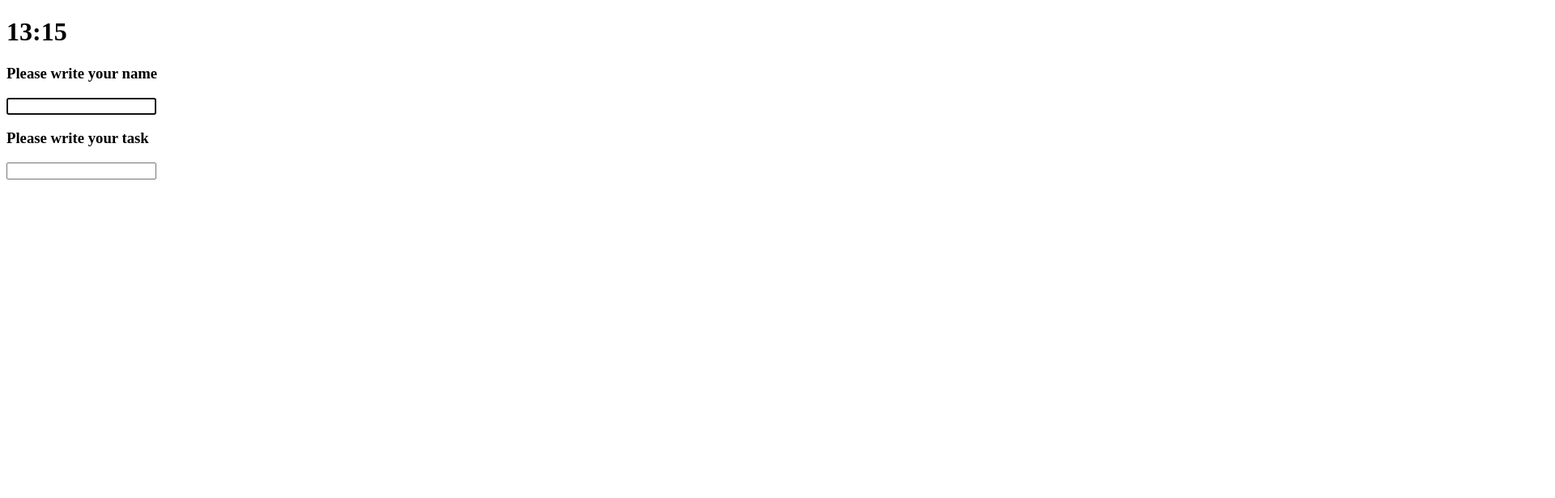
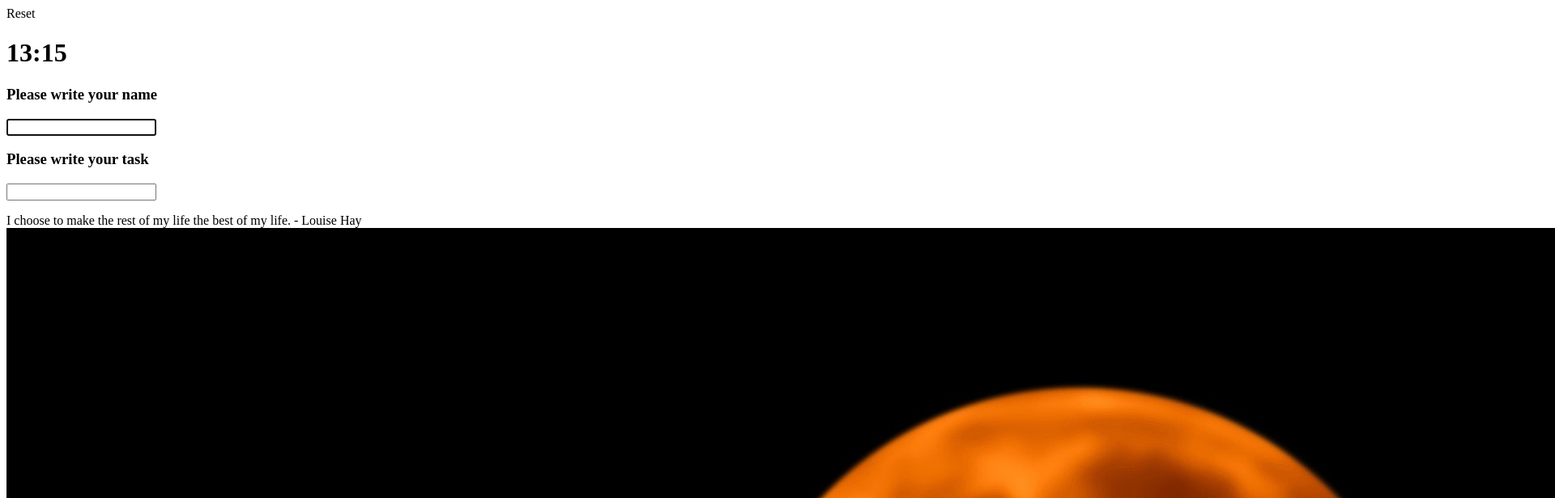
Before and after one commit to lookethis/lookethis.github.io, a plain HTML site: page index.html in a window 1280 px wide. Shown: the top 616 px of the page at 81% size, 1920 px wide, since content can reach past the window. Drawn offline with Linux system fonts and the light colour scheme.

Commit message:
[feat]create background,reset

```diff
--- /dev/null
+++ b/JS/background.js
@@ -0,0 +1,7 @@
+const images = ["rabbit.jpg", "swan.jpg", "cat.jpg", "squirrel.jpg"];
+const chosenImage = images[Math.floor(Math.random() * images.length)];
+
+const bgImage = document.createElement("img");
+bgImage.src = `img/${chosenImage}`;
+bgImage.id = "bgImage";
+document.body.appendChild(bgImage);
--- /dev/null
+++ b/JS/reset.js
@@ -0,0 +1,12 @@
+const resetBtn = document.querySelector("#reset");
+
+resetBtn.addEventListener("click", resetUserInfo);
+
+function resetUserInfo() {
+  localStorage.clear();
+  location.reload();
+}
+
+window.addEventListener("load", function () {
+  document.body.style.visibility = "visible";
+});
--- a/index.html
+++ b/index.html
@@ -8,9 +8,16 @@
     <script src="JS/greetings.js" defer></script>
     <script src="JS/clock.js" defer></script>
     <script src="JS/quotes.js" defer></script>
+    <script src="JS/background.js" defer></script>
     <script src="JS/todo.js" defer></script>
+    <script src="JS/reset.js" defer></script>
   </head>
   <body>
+    <aside id="reset">
+      <i class="fas fa-sign-out-alt fa-lg"></i>
+      <span>Reset</span>
+    </aside>
+
     <main id="todo">
       <h1 id="clock">00:00</h1>
       <h2 class="hidden" id="greeting"></h2>
@@ -28,5 +35,12 @@
 
       <ul class="hidden" id="todo-list"></ul>
     </main>
+
+    <footer>
+      <div id="quote">
+        <span></span>
+        <span></span>
+      </div>
+    </footer>
   </body>
 </html>
```
Also changed, not shown: img/cat.jpg (added), img/rabbit.jpg (added), img/squirrel.jpg (added), img/swan.jpg (added).
